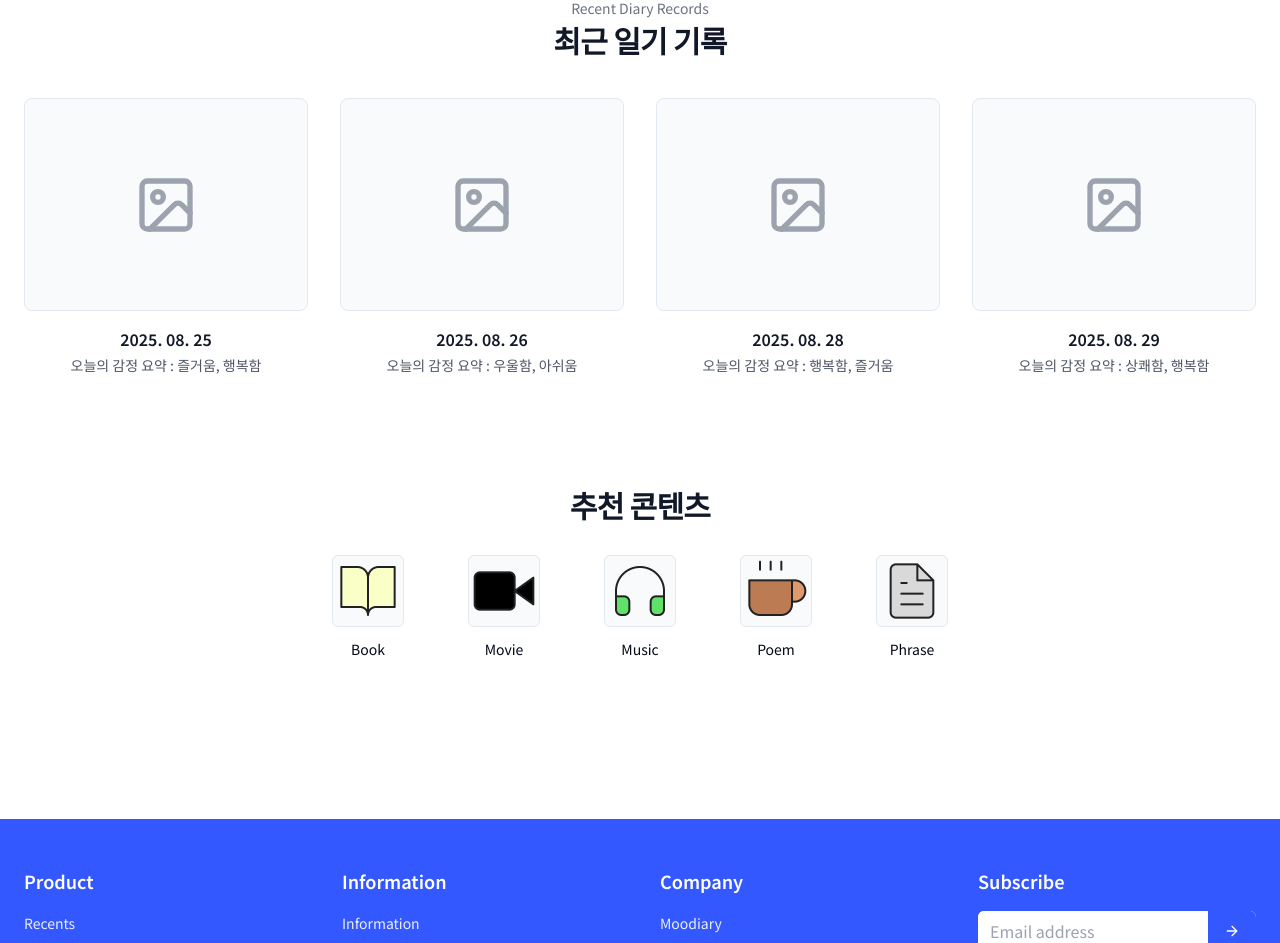
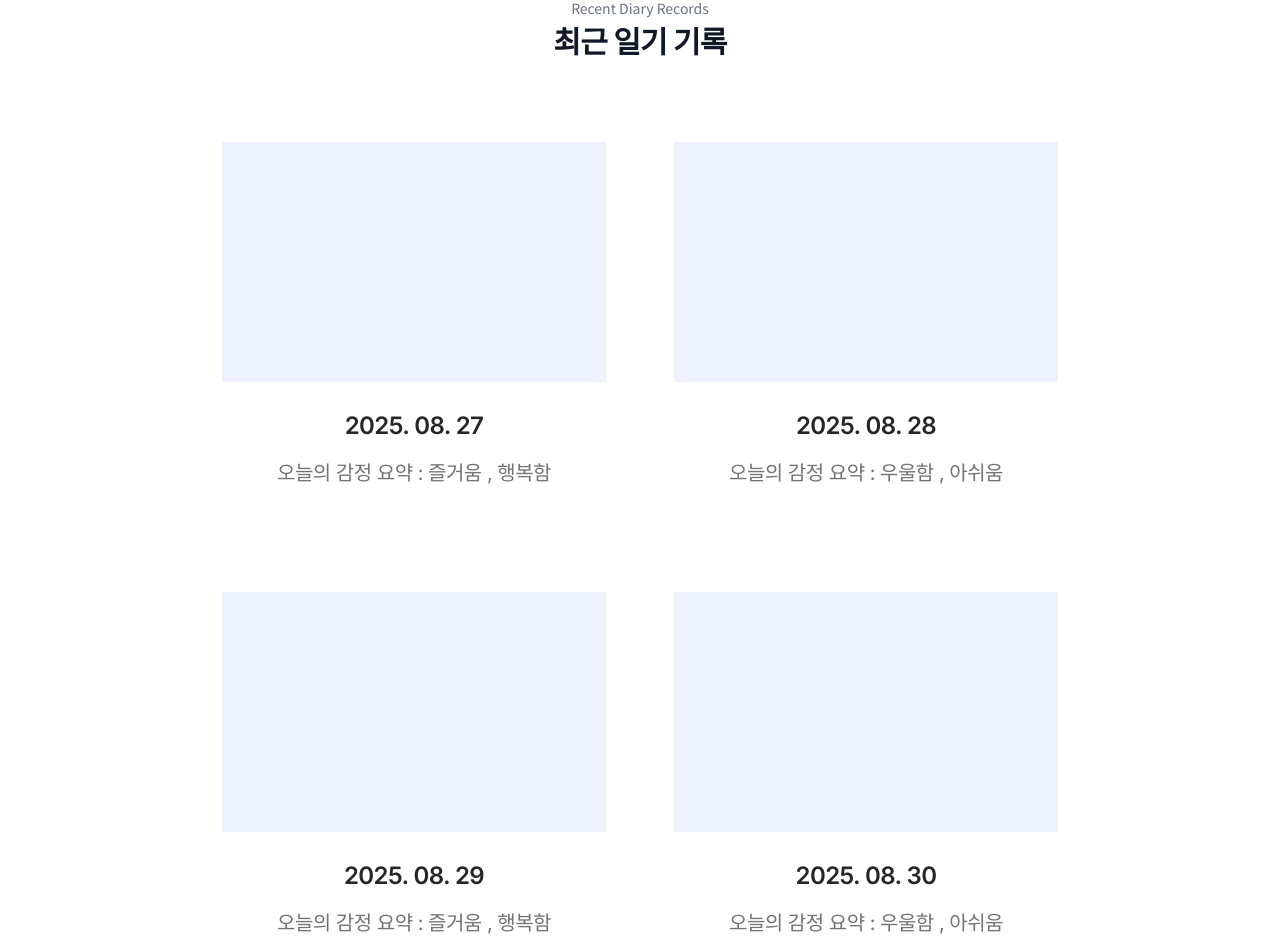
Before and after one commit to dev-junha/mooDiary-FE, a React (Vite) app: page / in a window 1280 px wide. Shown: the part 796-1739 px from the top of the page. Built offline with nearby package versions, Linux system fonts and the light colour scheme.

Commit message:
css 요소 수정

```diff
--- a/client/App.tsx
+++ b/client/App.tsx
@@ -14,6 +14,7 @@ import Results from "@/pages/Results";
 import Bookmark from "@/pages/Bookmark";
 import Profile from "@/pages/Profile";
 import Recommendation from "@/pages/Recommendation";
+import MyPage from "@/pages/MyPage";
 
 const queryClient = new QueryClient();
 
@@ -31,6 +32,7 @@ const App = () => (
             <Route path="/bookmark" element={<Bookmark />} />
             <Route path="/profile" element={<Profile />} />
             <Route path="/recommendation" element={<Recommendation />} />
+            <Route path="/mypage" element={<MyPage />} />
             {/* ADD ALL CUSTOM ROUTES ABOVE THE CATCH-ALL "*" ROUTE */}
             <Route path="*" element={<NotFound />} />
           </Routes>
--- /dev/null
+++ b/client/components/layout/HeaderAl.tsx
@@ -0,0 +1,103 @@
+import { useState } from "react";
+import { NavLink } from "react-router-dom";
+import { Button } from "@/components/ui/button";
+import { cn } from "@/lib/utils";
+import { Menu, X, PenSquare } from "lucide-react";
+import SideBar from "/sidebar.svg";
+
+const navItems = [
+  { to: "/", label: "Home" },
+  { to: "/write", label: "Write / Edit" },
+  { to: "/results", label: "Results" },
+  { to: "/bookmark", label: "Bookmark" },
+  { to: "/profile", label: "MyProfile" },
+  { to: "/recommendation", label: "Recommendation" },
+  { to : "/mypage", label : "MyPage"},
+];
+
+export default function Header() {
+  const [open, setOpen] = useState(false);
+
+  return (
+    <header className="sticky top-0 z-40 w-full border-b bg-white/80 backdrop-blur supports-[backdrop-filter]:bg-white/60">
+      <div className="container max-w-[1440px] ml-4 flex h-16 items-center px-4 sm:px-6">
+        <a href="/" className="flex items-center gap-2 font-semibold text-gray-900 ml-8">
+          <PenSquare className="h-8 w-8" />
+          <span className="text-3xl">mooDiary</span>
+        </a>
+
+        {/* Desktop nav */}
+        <nav className="hidden md:flex items-center gap-20 text-base ml-52">
+          {navItems.map((item) => (
+            <NavLink
+              key={item.to}
+              to={item.to}
+              className={({ isActive }) =>
+                cn(
+                  "whitespace-nowrap transition-colors hover:text-gray-900",
+                  isActive ? "text-gray-900" : "text-gray-500",
+                )
+              }
+            >
+              {item.label}
+            </NavLink>
+          ))}
+        </nav>
+
+        <div className="hidden md:flex items-center ml-52">
+          <Button className="px-5 w-14 h-14">
+            <img className="w-14 h-14 outline outline-1" src="https://placehold.co/56x56" />
+          </Button>
+        </div>
+
+        <div className="hidden md:flex items-center w-12 h-12 ml-20">
+              <button className="flex items-center justify-center w-12 h-12">
+                <img src={SideBar} alt="hamburgerbar" className="w-12 h-12 object-contain" />
+              </button>
+        </div>
+
+        {/* Mobile */}
+        <button
+          className="md:hidden inline-flex items-center justify-center rounded-md border px-2.5 py-2 text-gray-700"
+          onClick={() => setOpen((v) => !v)}
+          aria-label="Toggle menu"
+        >
+          {open ? <X className="h-5 w-5" /> : <Menu className="h-5 w-5" />}
+        </button>
+      </div>
+
+      {/* Mobile menu panel */}
+      {open && (
+        <div className="md:hidden border-t bg-white">
+          <div className="container mx-auto px-4 py-3 flex flex-col gap-3">
+            {navItems.map((item) => (
+              <NavLink
+                key={item.to}
+                to={item.to}
+                onClick={() => setOpen(false)}
+                className={({ isActive }) =>
+                  cn(
+                    "rounded-md px-2 py-2 text-sm transition-colors hover:bg-gray-50",
+                    isActive ? "text-gray-900" : "text-gray-600",
+                  )
+                }
+              >
+                {item.label}
+              </NavLink>
+            ))}
+            <div className="flex gap-2 pt-2">
+              <Button variant="outline" className="flex-1 rounded-full">SignUp</Button>
+              <Button className="flex-1 rounded-full">Login</Button>
+            </div>
+
+            <div className="flex pt-2 w-12 h-12">
+              <button className="flex items-center justify-center">
+                <img src={SideBar} alt="hamburgerbar" className="w-12 h-12 object-contain" />
+              </button>
+            </div>
+          </div>
+        </div>
+      )}
+    </header>
+  );
+}
--- a/client/components/layout/Layout.tsx
+++ b/client/components/layout/Layout.tsx
@@ -1,5 +1,5 @@
 import { PropsWithChildren } from "react";
-import Header from "./Header";
+import Header from "./HeaderBl";
 import Footer from "./Footer";
 
 export default function Layout({ children }: PropsWithChildren) {
--- a/client/pages/Main.tsx
+++ b/client/pages/Main.tsx
@@ -43,7 +43,7 @@ export default function Index() {
       </section>
 
       {/* Recent Diary Records */}
-      <section className="container max-w-[1440px] mx-auto px-4 sm:px-6 py-16">
+      <section className="container max-w-[1440px] px-4 sm:px-6 py-16">
         <div className="text-center">
           <p className="text-sm text-gray-500">Recent Diary Records</p>
           <h2 className="mt-1 text-2xl sm:text-3xl font-extrabold tracking-tight text-gray-900">
@@ -51,20 +51,70 @@ export default function Index() {
           </h2>
         </div>
 
-        <div className="mt-10 grid grid-cols-1 sm:grid-cols-2 lg:grid-cols-4 gap-8">
-          {recent.map((r, i) => (
-            <article key={i} className="group">
-              <div className="rounded-lg border bg-gray-50 aspect-[4/3] grid place-items-center">
-                <Image className="h-16 w-16 text-gray-400" />
+        <div className="w-full inline-flex justify-center items-center gap-7 mt-16">
+          <div className="p-5 bg-white rounded-[10px] inline-flex flex-col justify-center items-center gap-7">
+            <div
+              data-style="Image"
+              className="w-96 h-60 bg-indigo-50 inline-flex justify-center items-center gap-2.5"
+            ></div>
+            <div className="w-96 flex flex-col justify-center items-center gap-4">
+              <div className="self-stretch text-center justify-center text-neutral-800 text-2xl font-semibold font-['Inter'] capitalize tracking-tight">
+                2025. 08. 27
               </div>
-              <h3 className="mt-4 text-center font-semibold text-gray-900">
-                {r.date}
-              </h3>
-              <p className="mt-1 text-center text-sm text-gray-600">
-                {r.summary}
-              </p>
-            </article>
-          ))}
+              <div className="self-stretch text-center justify-center text-neutral-500 text-xl font-normal font-['Inter'] capitalize leading-normal tracking-tight">
+                오늘의 감정 요약 : 즐거움 , 행복함
+                <br />
+              </div>
+            </div>
+          </div>
+
+          <div className="p-5 bg-white rounded-[10px] inline-flex flex-col justify-start items-start gap-7">
+            <div
+              data-style="Image"
+              className="w-96 h-60 bg-indigo-50 inline-flex justify-center items-center gap-2.5"
+            ></div>
+            <div className="w-96 flex flex-col justify-center items-center gap-4">
+              <div className="self-stretch text-center justify-center text-neutral-800 text-2xl font-semibold font-['Inter'] capitalize tracking-tight">
+                2025. 08. 28
+              </div>
+              <div className="self-stretch text-center justify-center text-neutral-500 text-xl font-normal font-['Inter'] capitalize leading-normal tracking-tight">
+                오늘의 감정 요약 : 우울함 , 아쉬움
+              </div>
+            </div>
+          </div>
+        </div>
+
+        <div className="w-full inline-flex justify-center items-center gap-7 mt-16">
+          <div className="p-5 bg-white rounded-[10px] inline-flex flex-col justify-center items-center gap-7">
+            <div
+              data-style="Image"
+              className="w-96 h-60 bg-indigo-50 inline-flex justify-center items-center gap-2.5"
+            ></div>
+            <div className="w-96 flex flex-col justify-center items-center gap-4">
+              <div className="self-stretch text-center justify-center text-neutral-800 text-2xl font-semibold font-['Inter'] capitalize tracking-tight">
+                2025. 08. 29
+              </div>
+              <div className="self-stretch text-center justify-center text-neutral-500 text-xl font-normal font-['Inter'] capitalize leading-normal tracking-tight">
+                오늘의 감정 요약 : 즐거움 , 행복함
+                <br />
+              </div>
+            </div>
+          </div>
+
+          <div className="p-5 bg-white rounded-[10px] inline-flex flex-col justify-start items-start gap-7">
+            <div
+              data-style="Image"
+              className="w-96 h-60 bg-indigo-50 inline-flex justify-center items-center gap-2.5"
+            ></div>
+            <div className="w-96 flex flex-col justify-center items-center gap-4">
+              <div className="self-stretch text-center justify-center text-neutral-800 text-2xl font-semibold font-['Inter'] capitalize tracking-tight">
+                2025. 08. 30
+              </div>
+              <div className="self-stretch text-center justify-center text-neutral-500 text-xl font-normal font-['Inter'] capitalize leading-normal tracking-tight">
+                오늘의 감정 요약 : 우울함 , 아쉬움
+              </div>
+            </div>
+          </div>
         </div>
       </section>
 
--- /dev/null
+++ b/client/pages/MyPage.tsx
@@ -0,0 +1,5 @@
+import Placeholder from "@/components/Placeholder";
+
+export default function MyPage() {
+  return <Placeholder title="MyPage" />;
+}
```
Also changed, not shown: client/components/layout/HeaderBl.tsx (renamed from client/components/layout/Header.tsx).
